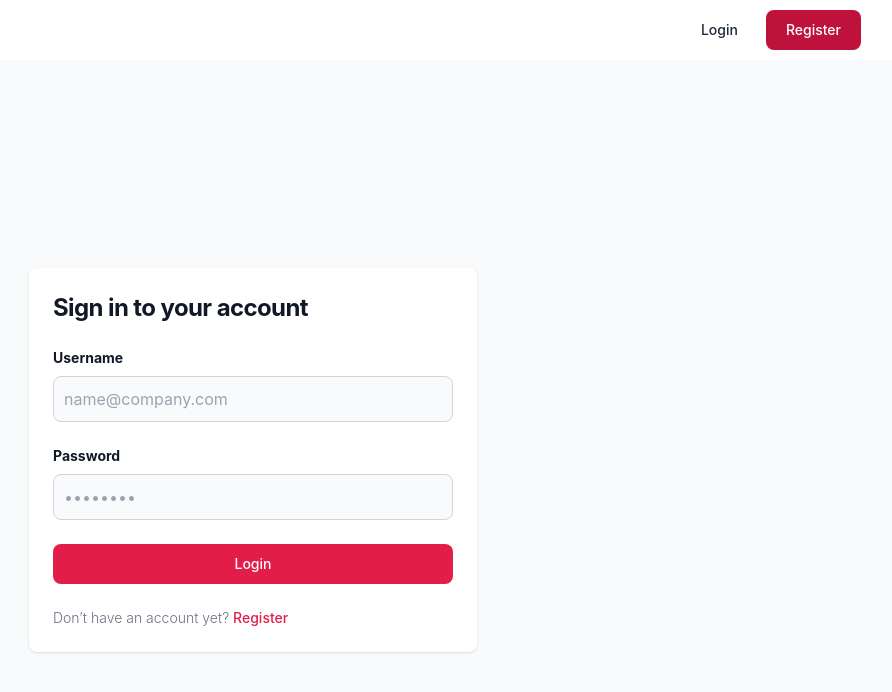
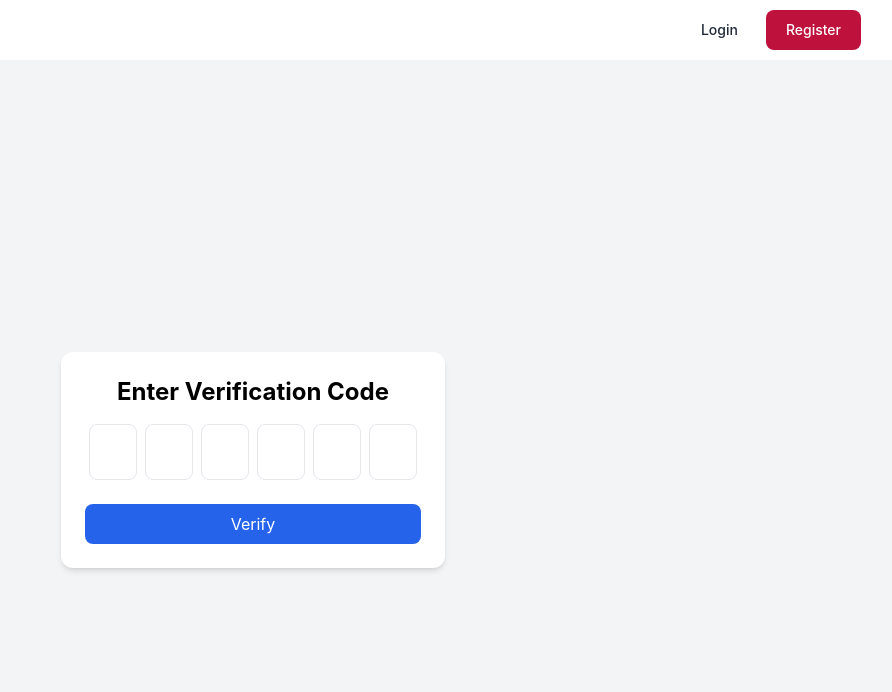
Before and after one commit to Kruzk02/login-and-registration-angular, an Angular app: page /verify in a window 1280 px wide. Before the commit this address led to /login. Shown: the top 692 px of the page, without its empty margins (387-1279 px from the left). Built offline with nearby package versions, Linux system fonts and the light colour scheme; no server answers.

Commit message:
refactor(verify): change verify to match with backend api

```diff
--- a/src/app/app.routes.ts
+++ b/src/app/app.routes.ts
@@ -2,7 +2,6 @@ import { Routes } from '@angular/router';
 import { LoginComponent } from './component/login/login.component';
 import { RegisterComponent } from './component/register/register.component';
 import { AuthGuard } from './guards/auth.guard';
-import { TokenGuard } from './guards/token.guard';
 import { VerifyComponent } from './component/verify/verify.component';
 import { ProfileComponent } from "./component/profile/profile.component";
 import { UpdateUserComponent } from "./component/update-user/update-user.component";
@@ -10,7 +9,7 @@ import { UpdateUserComponent } from "./component/update-user/update-user.compone
 export const routes: Routes = [
   { path: 'login', canActivate: [AuthGuard], component: LoginComponent },
   { path: 'register', canActivate: [AuthGuard], component: RegisterComponent },
-  { path: 'verify', canActivate: [TokenGuard], component: VerifyComponent },
+  { path: 'verify', component: VerifyComponent },
   { path: 'profile', component: ProfileComponent },
   { path: 'edit', component: UpdateUserComponent },
 ];
--- a/src/app/component/verify/verify.component.html
+++ b/src/app/component/verify/verify.component.html
@@ -0,0 +1,27 @@
+<div class="flex flex-col items-center justify-center min-h-screen bg-gray-100">
+  <div class="bg-white p-6 rounded-xl shadow-md w-96 text-center">
+    <h2 class="text-2xl font-bold mb-4">Enter Verification Code</h2>
+
+    <div class="flex justify-center gap-2 mb-6">
+      <input *ngFor="let box of otpBoxes; let i = index"
+             type="text"
+             maxlength="1"
+             [(ngModel)]="token[i]"
+             (input)="onInput($event)"
+             (paste)="onPaste($event)"
+             class="w-12 h-14 text-center text-2xl font-semibold border rounded-lg focus:outline-none focus:ring-2 focus:ring-blue-500" />
+    </div>
+
+    <button (click)="verifyCode()"
+            class="w-full py-2 bg-blue-600 text-white rounded-lg hover:bg-blue-700 transition">
+      Verify
+    </button>
+    <span
+      *ngIf="message == 'Account verified successfully.'; else errorTemplate"
+       [ngStyle]="{ color: 'green'}"class="text-center"
+       >{{message}}</span>
+     <ng-template #errorTemplate>
+      <span [ngStyle]="{ color: 'red' }">{{message}}</span>
+     </ng-template>
+  </div>
+</div>
--- a/src/app/component/verify/verify.component.ts
+++ b/src/app/component/verify/verify.component.ts
@@ -1,30 +1,60 @@
-import { Component, OnInit } from '@angular/core';
-import { ActivatedRoute } from '@angular/router';
+import { Component } from '@angular/core';
+import { Router } from '@angular/router';
 import { AuthService } from '../../service/auth.service';
+import { FormsModule } from '@angular/forms';
+import { CommonModule } from '@angular/common';
+import { VerificationTokenDTO } from '../../dtos/VerificationTokenDTO';
 
 @Component({
   selector: 'app-verify',
-    imports: [],
+  imports: [FormsModule, CommonModule],
   templateUrl: './verify.component.html',
   styleUrl: './verify.component.css',
   providers: [AuthService]
 })
-export class VerifyComponent implements OnInit {
+export class VerifyComponent {
 
-  token: string | null = null;
+  otpBoxes = Array(6).fill('');
+  token: string[] = Array(6).fill('');
+  verficationTokenDTO: VerificationTokenDTO = { token: '' };
+  message: string | null = "";
 
-  constructor(private authService: AuthService, private route: ActivatedRoute) {}
+  constructor(private authService: AuthService, private router: Router) { }
 
-  ngOnInit(): void {
-    this.token = this.route.snapshot.queryParamMap.get('token');
-    this.authService.verify(this.token).subscribe({
+  onInput(event: any) {
+    const input = event.target as HTMLInputElement;
+    input.value = input.value.replace(/[^0-9]/g, '').slice(0, 1);
+    if (input.value) {
+      input.focus();
+    }
+  }
+
+  onPaste(event: ClipboardEvent) {
+    const pasteData = event.clipboardData?.getData('text') || '';
+    if (/^\d+$/.test(pasteData) && pasteData.length === this.otpBoxes.length) {
+      this.token = pasteData.split('');
+      event.preventDefault();
+    }
+  }
+
+  verifyCode(): void {
+    const code = this.token.join('');
+    if (code.length == this.token.length) {
+      this.verficationTokenDTO = { token: code };
+      this.authService.verify(this.verficationTokenDTO).subscribe({
         next: (response) => {
-        console.log(response)
+          this.message = response.message;
+          setTimeout(() => {
+            this.router.navigate(["/"])
+          }, 5000)
         },
         error: (err) => {
-        console.log(err)
+          this.message = err.message;
         }
       });
+    } else {
+      alert("Please enter full code");
+    }
   }
 
 }
--- /dev/null
+++ b/src/app/dtos/VerificationTokenDTO.ts
@@ -0,0 +1,3 @@
+export interface VerificationTokenDTO {
+  token: string
+}
--- a/src/app/service/auth.service.ts
+++ b/src/app/service/auth.service.ts
@@ -6,6 +6,7 @@ import { RegisterDTO } from '../dtos/RegisterDTO';
 import { UserResponse } from "../dtos/UserResponse";
 import { environment } from '../../environments/environment.development';
 import { Router } from '@angular/router';
+import { VerificationTokenDTO } from '../dtos/VerificationTokenDTO';
 
 @Injectable({
   providedIn: 'root',
@@ -58,14 +59,14 @@ export class AuthService {
       );
   }
 
-  verify(token: string | null): Observable<{ status: string; message: string }> {
+  verify(verificationTokenDTO: VerificationTokenDTO): Observable<{ message: string }> {
     const headers = this.getAuthHeaders();
-    return this.httpClient.get<{ message: string }>(`${this.apiUrl}/api/users/verify?token=${token}`, { headers })
+    return this.httpClient.post<{ message: string }>(`${this.apiUrl}/api/users/verify`, verificationTokenDTO, { headers })
       .pipe(
-        map(response => ({ status: 'success', message: response.message })),
+        map(response => response),
         catchError(error => {
           console.error("Error in verify:", error);
-          return of({ status: 'error', message: 'Verification failed.' });
+          return of({ message: 'Verification failed.' });
         })
       );
   }
--- a/src/index.html
+++ b/src/index.html
@@ -1,5 +1,6 @@
 <!doctype html>
 <html lang="en">
+
 <head>
   <meta charset="utf-8">
   <title>PinterestAngular</title>
@@ -7,7 +8,9 @@
   <meta name="viewport" content="width=device-width, initial-scale=1">
   <link rel="icon" type="image/x-icon" href="favicon.ico">
 </head>
+
 <body>
   <app-root></app-root>
 </body>
+
 </html>
```
Also changed, not shown: src/app/component/profile-picture/profile-picture.component.ts (+6 -6 lines). Lines whose indentation alone changed are shown as unchanged.
